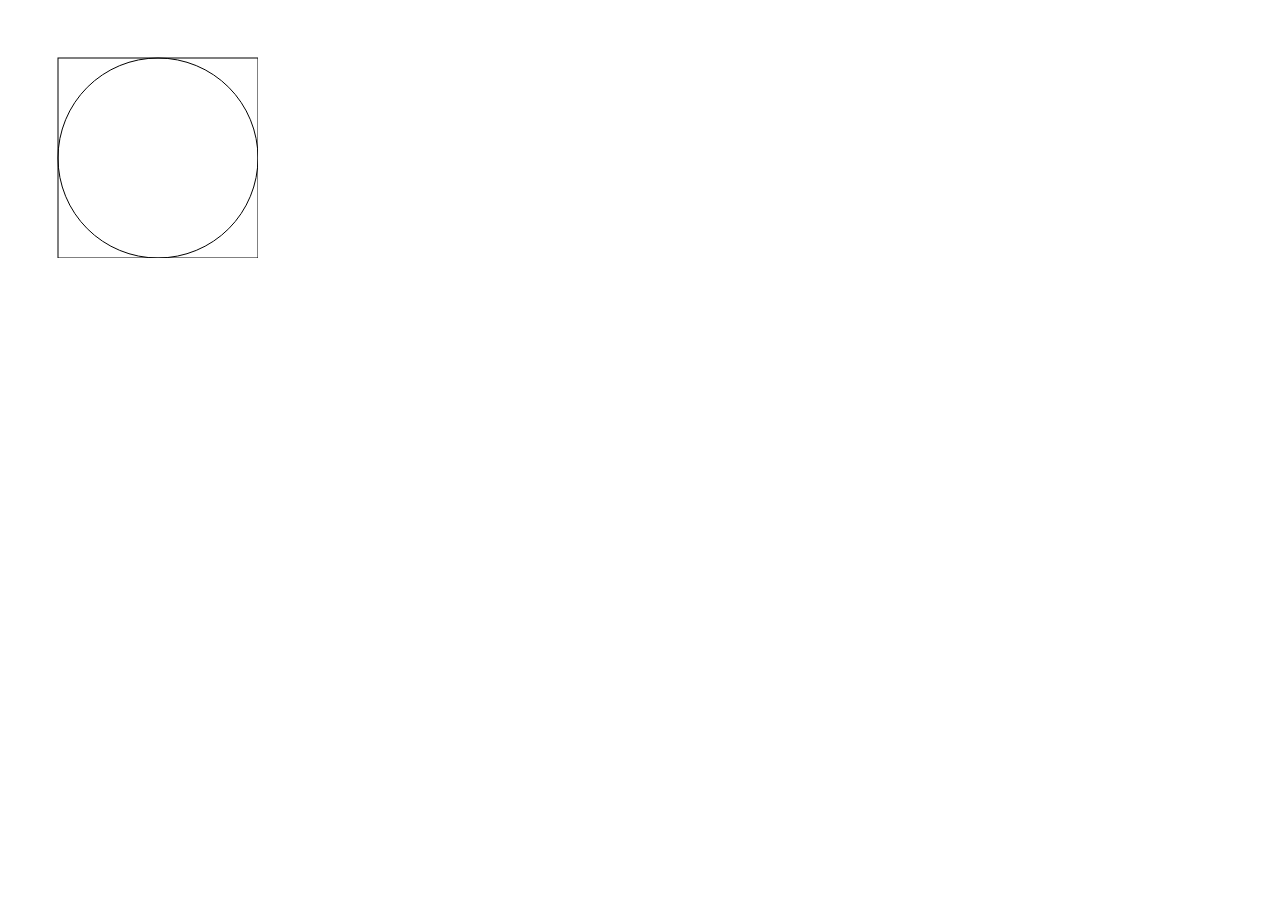
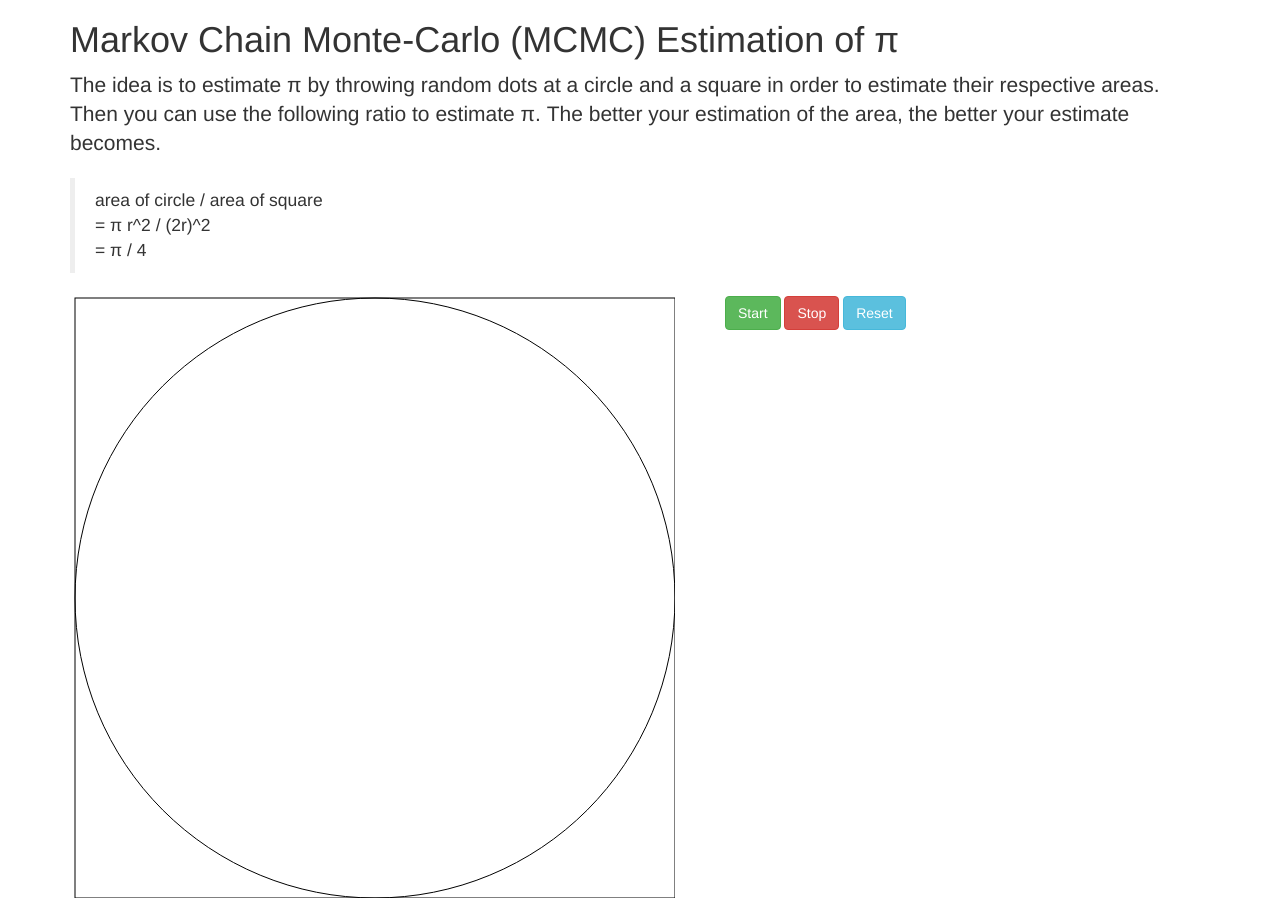
Before and after one commit to gideonite/MCMC-pi, a plain HTML site: page index.html in a window 1280 px wide. Before the commit the page ends 800 px from the top, so only its background shows below. Drawn offline with nearby package versions, Linux system fonts and the light colour scheme.

Commit message:
some styling and some explanation, tables
are no good, but works for now

```diff
--- a/index.html
+++ b/index.html
@@ -10,16 +10,46 @@
 /* ]]> */
 </style>
 -->
+<link href="//netdna.bootstrapcdn.com/bootstrap/3.0.0/css/bootstrap.min.css" rel="stylesheet">
 </head>
 <body>
-    <div id="main"></div>
+    <div class="container">
+        <h1>Markov Chain Monte-Carlo (MCMC) Estimation of &pi;</h1>
+        <p class="lead">
+            The idea is to estimate &pi; by throwing random dots at a circle
+            and a square in order to estimate their respective areas.  Then
+            you can use the following ratio to estimate &pi;.  The better your
+            estimation of the area, the better your estimate becomes.<br />
+
+            <blockquote>
+            area of circle / area of square<br />
+            = &pi; r^2 / (2r)^2<br />
+            = &pi; / 4<br />
+            </blockquote>
+        </p>
+
+        <table><!--tables are no good, but at least it works-->
+            <tr>
+                <td><div id="main"></div></td>
+                <td style="padding-left: 50px; padding-bottom:590px;">
+                    <button class="btn btn-success" type="button" onclick="simulation.start();">Start</button>
+                    <button class="btn btn-danger" type="button" onclick="simulation.stop();">Stop</button>
+                    <button class="btn btn-info" type="button" onclick="simulation.reset();">Reset</button>
+                </td>
+            </tr>
+        </table>
+
+    </div>
 </body>
 <script src="http://d3js.org/d3.v3.min.js" charset="utf-8"></script>
+<script src="//cdnjs.cloudflare.com/ajax/libs/jquery/2.0.3/jquery.min.js"></script>
+<script src="//netdna.bootstrapcdn.com/bootstrap/3.0.0/js/bootstrap.min.js"></script>
+
 <script type="text/javascript" src="mcmc-pi.js"></script>
 
 <script type="text/javascript">
     var main = document.getElementById('main');
-    var simulation = mcmc_pi(main, 100);
+    var simulation = mcmc_pi(main, 300);
 </script>
 
 </html>
--- a/mcmc-pi.js
+++ b/mcmc-pi.js
@@ -5,8 +5,8 @@
 // *signature:* `dom el, number -> {function start, function stop, function reset}`
 function mcmc_pi(dom_el, r) {
     var margin = {
-        top: 50,
-        left: 50
+        top: 5,
+        left: 5
     };
 
     var container = d3.select(dom_el);
@@ -42,7 +42,7 @@ function mcmc_pi(dom_el, r) {
         .attr('stroke', 'black')
         ;
 
-    var pi_num_container = container.append('p');
+    var pi_num_container = container.append('h2');
 
     var scale = d3.scale.linear()
         .domain([0,1])          // random numbers between 0 and 1
@@ -96,12 +96,14 @@ function mcmc_pi(dom_el, r) {
         }
     }
 
+    var point_class = 'point';
     // appends a circle to the `svg` element globally defined with a center at
     // the coordinates (x,y)
     //
     // *signature:* `number, number -> dom el`
     function append_circle(x, y) {
         var circle = svg.append('circle')
+            .attr('class', point_class)
             .attr('r', 0)
             .attr('cx', x)
             .attr('cy', y)
@@ -121,7 +123,7 @@ function mcmc_pi(dom_el, r) {
         stop: function() { clearInterval(updating); },
         reset: function() {
             // remove all circles
-            svg.selectAll('circle').remove();
+            svg.selectAll('.' + point_class).remove();
 
             // reset pi state
             pi = { in_circle: 0, total: 0};
```
